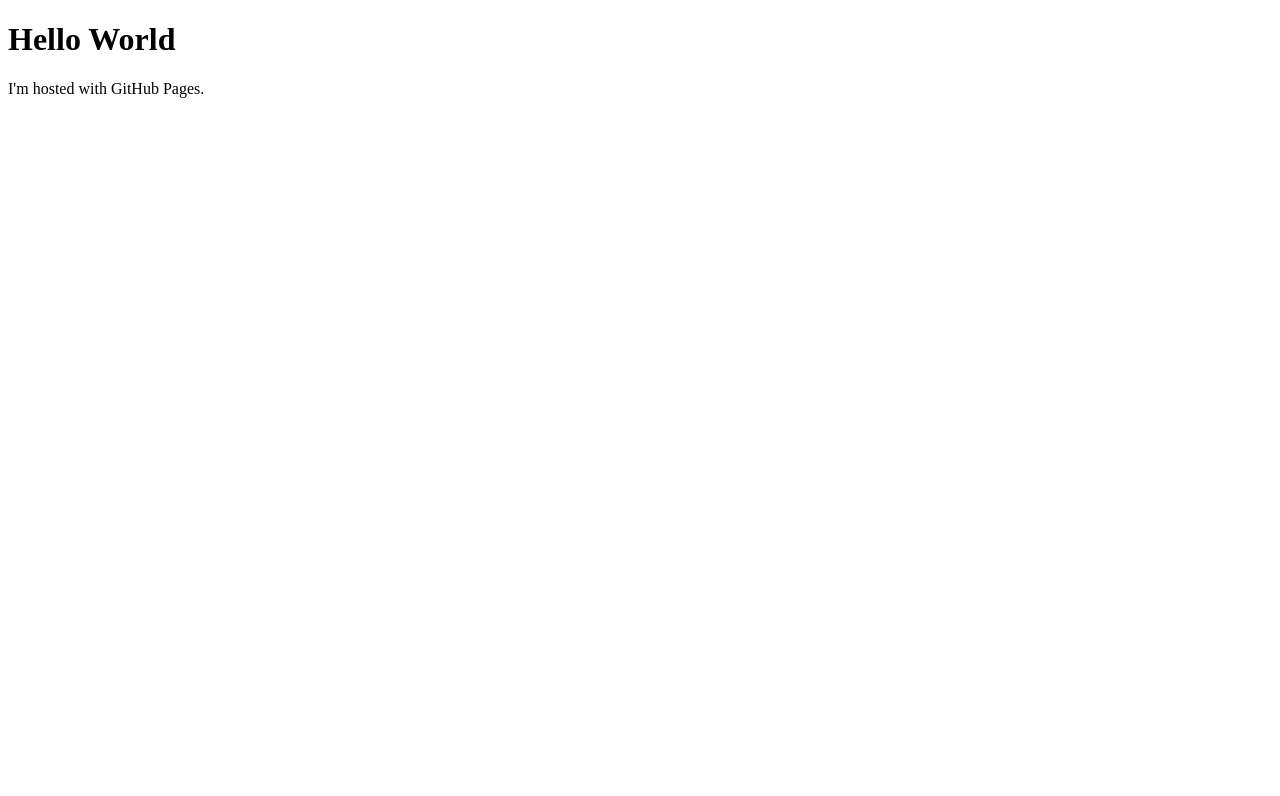
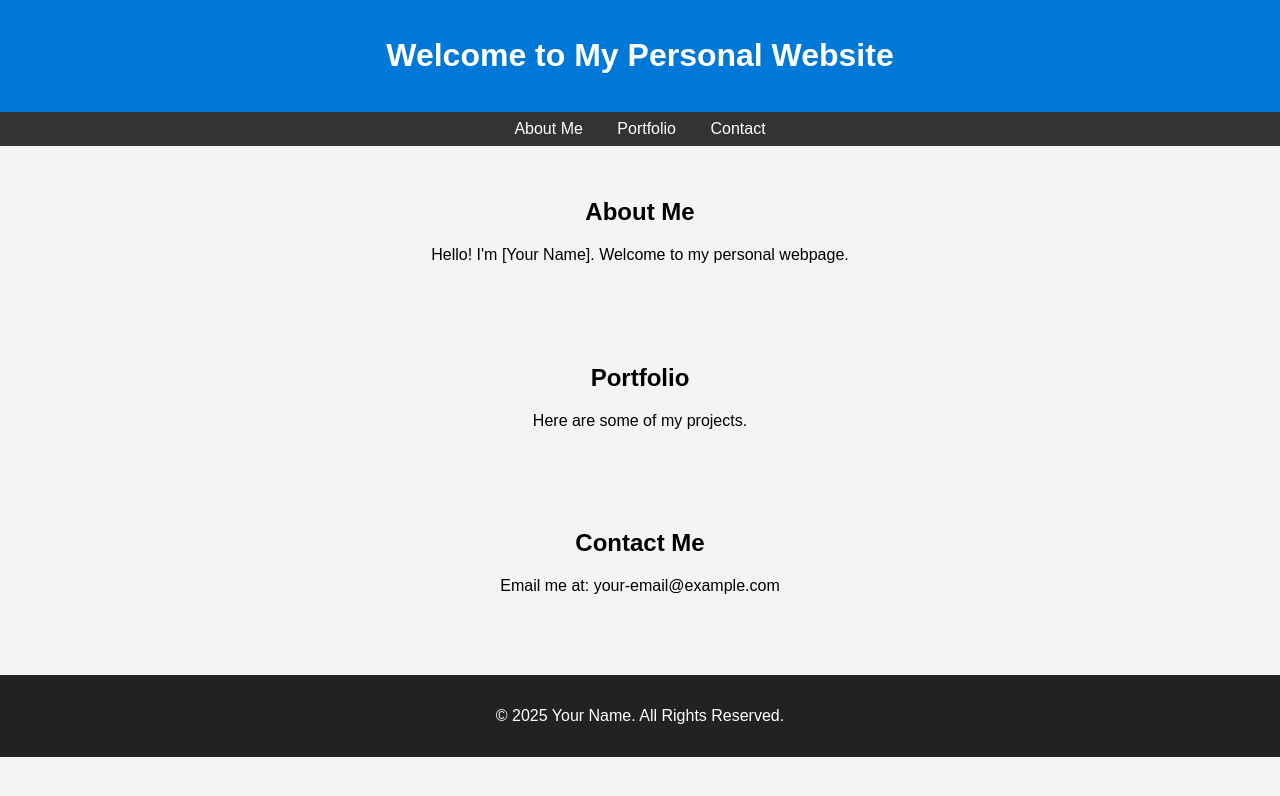
Before and after one commit to XuanpengSong/XuanpengSong.github.io, a plain HTML site: page index.html in a window 1280 px wide. Drawn offline with Linux system fonts and the light colour scheme.

Commit message:
Update index.html

```diff
--- a/index.html
+++ b/index.html
@@ -1,7 +1,69 @@
 <!DOCTYPE html>
-<html>
+<html lang="en">
+<head>
+    <meta charset="UTF-8">
+    <meta name="viewport" content="width=device-width, initial-scale=1.0">
+    <title>My Personal Webpage</title>
+    <style>
+        body {
+            font-family: Arial, sans-serif;
+            margin: 0;
+            padding: 0;
+            background-color: #f4f4f4;
+        }
+        header {
+            background-color: #0078D7;
+            color: white;
+            text-align: center;
+            padding: 1em 0;
+        }
+        nav {
+            background: #333;
+            color: white;
+            text-align: center;
+            padding: 0.5em 0;
+        }
+        nav a {
+            color: white;
+            margin: 0 15px;
+            text-decoration: none;
+        }
+        section {
+            padding: 2em;
+            text-align: center;
+        }
+        footer {
+            background: #222;
+            color: white;
+            text-align: center;
+            padding: 1em 0;
+            margin-top: 2em;
+        }
+    </style>
+</head>
 <body>
-<h1>Hello World</h1>
-<p>I'm hosted with GitHub Pages.</p>
+    <header>
+        <h1>Welcome to My Personal Website</h1>
+    </header>
+    <nav>
+        <a href="#about">About Me</a>
+        <a href="#portfolio">Portfolio</a>
+        <a href="#contact">Contact</a>
+    </nav>
+    <section id="about">
+        <h2>About Me</h2>
+        <p>Hello! I'm [Your Name]. Welcome to my personal webpage.</p>
+    </section>
+    <section id="portfolio">
+        <h2>Portfolio</h2>
+        <p>Here are some of my projects.</p>
+    </section>
+    <section id="contact">
+        <h2>Contact Me</h2>
+        <p>Email me at: your-email@example.com</p>
+    </section>
+    <footer>
+        <p>&copy; 2025 Your Name. All Rights Reserved.</p>
+    </footer>
 </body>
 </html>
```
